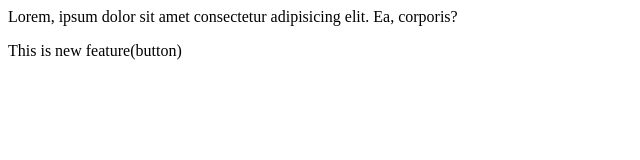
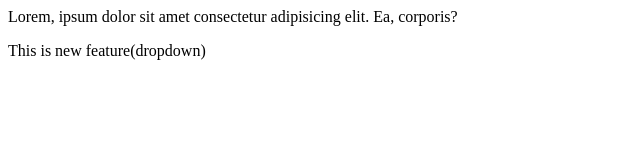
Before and after one commit to DnyaneshwarGayke3/localrepo, a plain HTML site: page index.html in a window 1280 px wide. Shown: the full height of the page, 0-640 px from the left. Drawn offline with Linux system fonts and the light colour scheme.

Commit message:
Add dropdown

```diff
--- a/index.html
+++ b/index.html
@@ -1,2 +1,2 @@
 <p>Lorem, ipsum dolor sit amet consectetur adipisicing elit. Ea, corporis?</p>
-<p>This is new feature(button)</p>
+<p>This is new feature(dropdown)</p>
```
